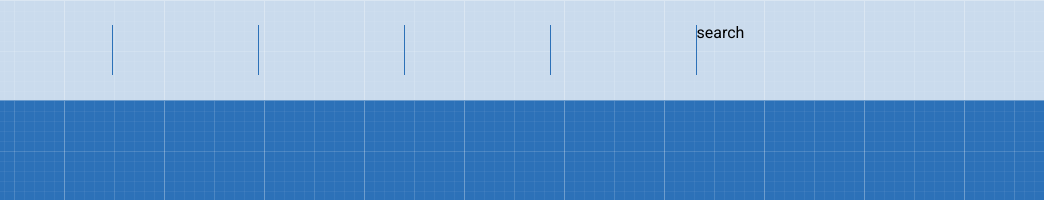
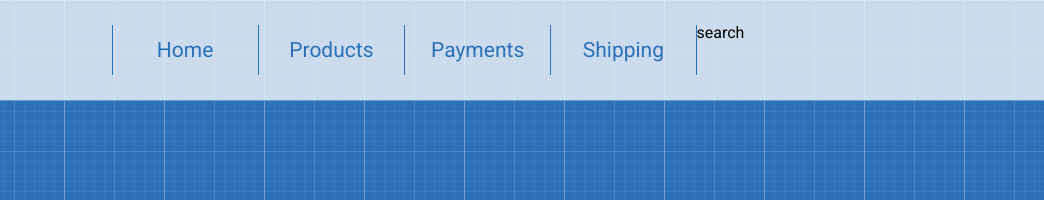
Before and after one commit to botkaktotak/botkaktotak.github.io, a plain HTML site: page index.html in a window 1280 px wide. Shown: the top 200 px of the page, 236-1280 px from the left. Drawn offline with Linux system fonts and the light colour scheme.

Commit message:
fixing line-height

```diff
--- a/index.html
+++ b/index.html
@@ -22,10 +22,10 @@
 				<div class="col-md-6">
 					<nav>
 						<ul class="menu row">
-							<li><a href="">Home</a></li>
-							<li><a href="">Products</a></li>
-							<li><a href="">Payments</a></li>
-							<li><a href="">Shipping</a></li>
+							<li><a href="#">Home</a></li>
+							<li><a href="#">Products</a></li>
+							<li><a href="#">Payments</a></li>
+							<li><a href="#">Shipping</a></li>
 						</ul>
 					</nav>
 				</div>
--- a/style.css
+++ b/style.css
@@ -38,13 +38,13 @@ body {
 .menu li a {
 	display: block;
 	height: 50px;
-	line-height: 50;
+	line-height: 50px;
 	text-align: center;
 	text-decoration: none;
-	color: #2c71b8
+	color: #2c71b8;
 	font-size: 21px;
 }
-menu li a:hover {
-	background-color: #2c71b8
+.menu li a:hover {
+	background-color: #2c71b8;
 	color: white;
 }
```
